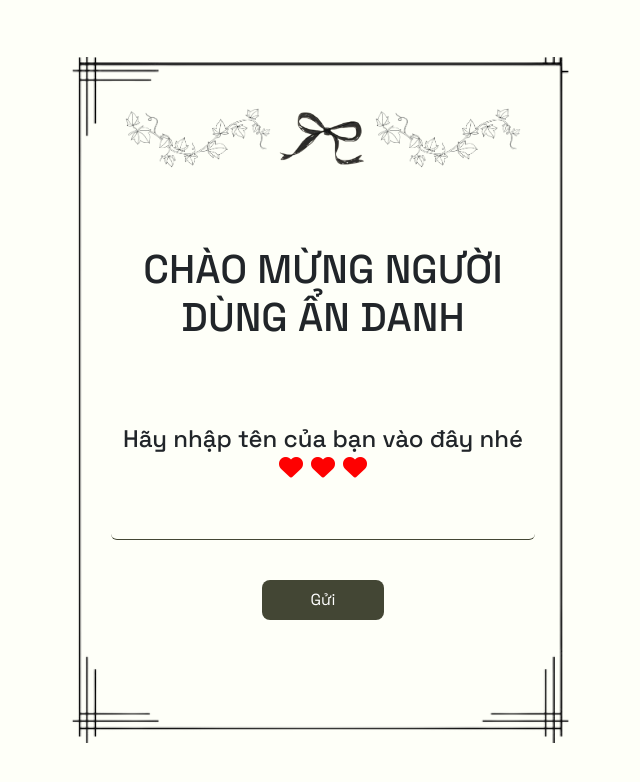
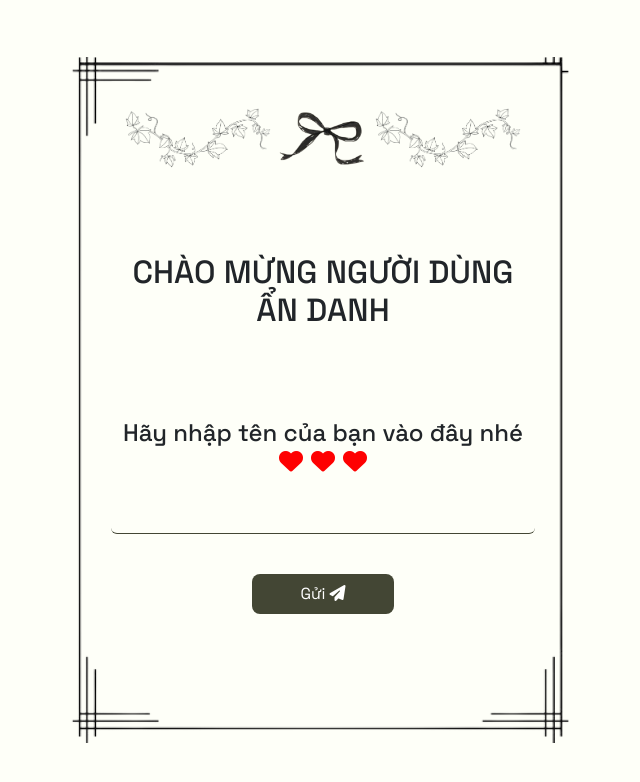
Before and after one commit to phphuc0608/Graduation_Invitation_Website, a Vue app: page / in a window 1280 px wide. Shown: the top 782 px of the page, without its empty margins (317-957 px from the left). Built offline with nearby package versions, Linux system fonts and the light colour scheme.

Commit message:
first commit\

```diff
--- a/src/main.js
+++ b/src/main.js
@@ -2,5 +2,6 @@ import { createApp } from 'vue'
 import './style.css'
 import App from './App.vue'
 import router from './routers/router'
+import { createPinia } from 'pinia'
 
-createApp(App).use(router).mount('#app')
+createApp(App).use(createPinia()).use(router).mount('#app')
--- /dev/null
+++ b/src/views/GraduationCard.vue
@@ -0,0 +1,7 @@
+<template>
+ <h1>Grad</h1>
+</template>
+
+<script>
+
+</script>
--- a/src/views/InputView.vue
+++ b/src/views/InputView.vue
@@ -8,7 +8,7 @@
           <img src="../assets/creeper_tree.png" class="creeper_tree">
         </div>
         <div id="greeting">
-          <h1>CHÀO MỪNG NGƯỜI DÙNG ẨN DANH</h1>
+          <h2>CHÀO MỪNG NGƯỜI DÙNG ẨN DANH</h2>
         </div>
         <div id="content_center">
           <h4>
@@ -17,8 +17,10 @@
             <i class="fa-solid fa-heart mx-2" style="color: #fe0101;"></i>
             <i class="fa-solid fa-heart" style="color: #fe0101;"></i>
           </h4>
-          <input type="text" class="form-control mb-4">
-          <button class="button-input btn mt-3 px-5 py-2">Gửi</button>
+          <input type="text" class="form-control mb-4" v-model="userName">
+          <router-link class="button-input btn mt-3 px-5 py-2" @click="checkInput" to="/graduation-card">
+            Gửi <i class="fa-solid fa-paper-plane"></i>
+          </router-link>
         </div>
         <div id="content_footer">
         </div>
@@ -29,12 +31,40 @@
 
 <script>
 import {ref, onMounted} from 'vue';
+import Swal from 'sweetalert2';
+import { userStore } from '../stores/store';
+import router from '../routers/router';
 
 export default {
   setup(){
+    const userName = ref('');
+    const userStoreName = userStore();
+
+    const savedName = localStorage.getItem('userName');
+    if(savedName){
+      userStoreName.setUserName(savedName);
+    }
+
+    const checkInput = () => {
+      if(userName.value === ''){
+        Swal.fire({
+          icon: 'error',
+          title: 'Oops...',
+          text: 'Vui lòng nhập tên của bạn!',
+        });
+        router.push('/');
+      } else {
+        localStorage.setItem('userName', userName.value);
+        userStoreName.setUserName(userName.value);
+      }
+    }
     onMounted(() => {
       document.title = 'Welcome';
     });
+    return{
+      userName,
+      checkInput
+    }
   }
 }
 </script>
@@ -63,14 +93,14 @@ export default {
   background-color: transparent;
   margin-top: 20px;
 }
-#input_box button{
+#input_box .button-input{
   border: none;
   border-radius: 8px;
   background-color: #434634;
   color: white;
   transition: 0.25s;
 }
-#input_box button:hover{
+#input_box .button-input:hover{
   background-color: #b5bd91;
   color: #434634;
 }
```
